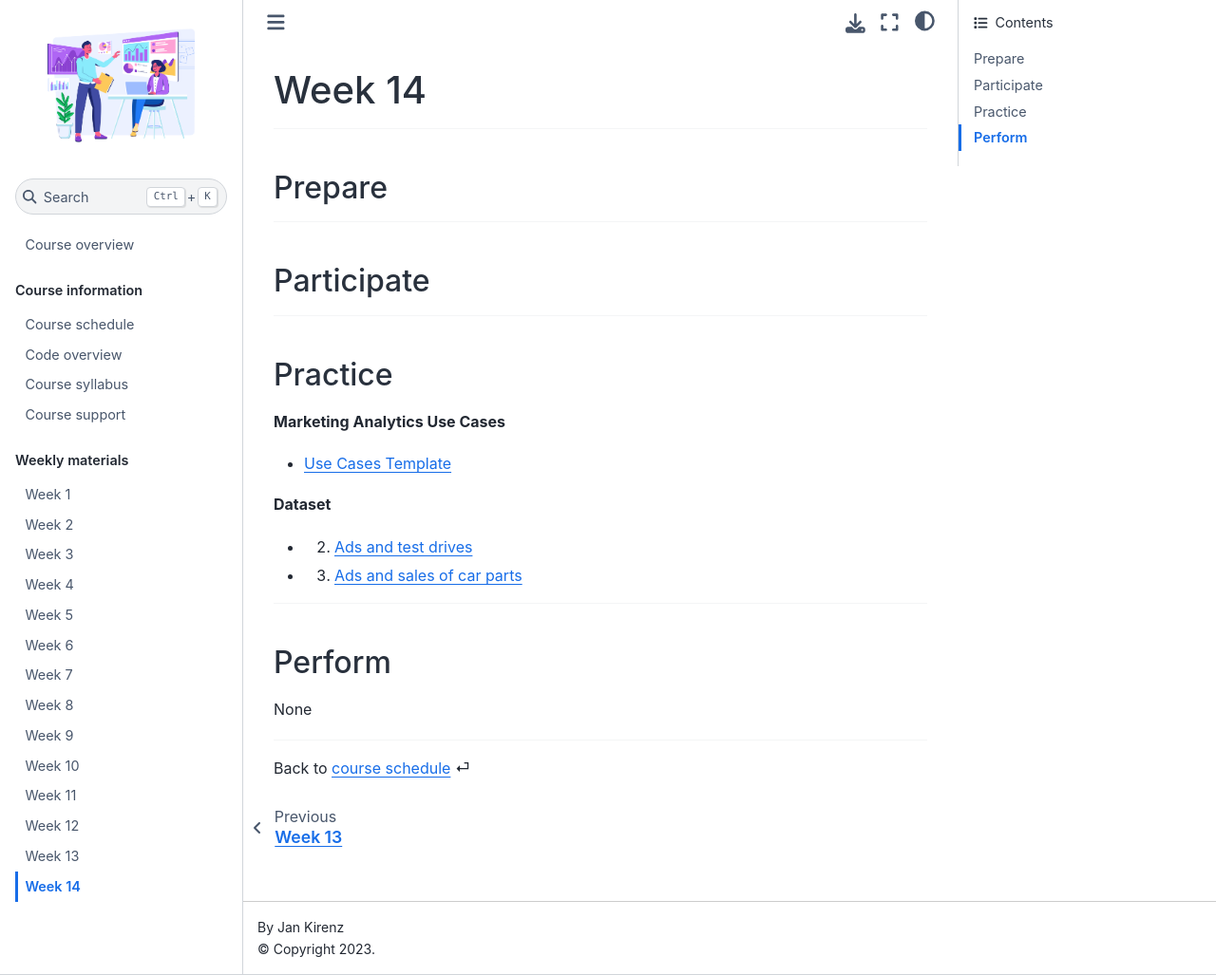
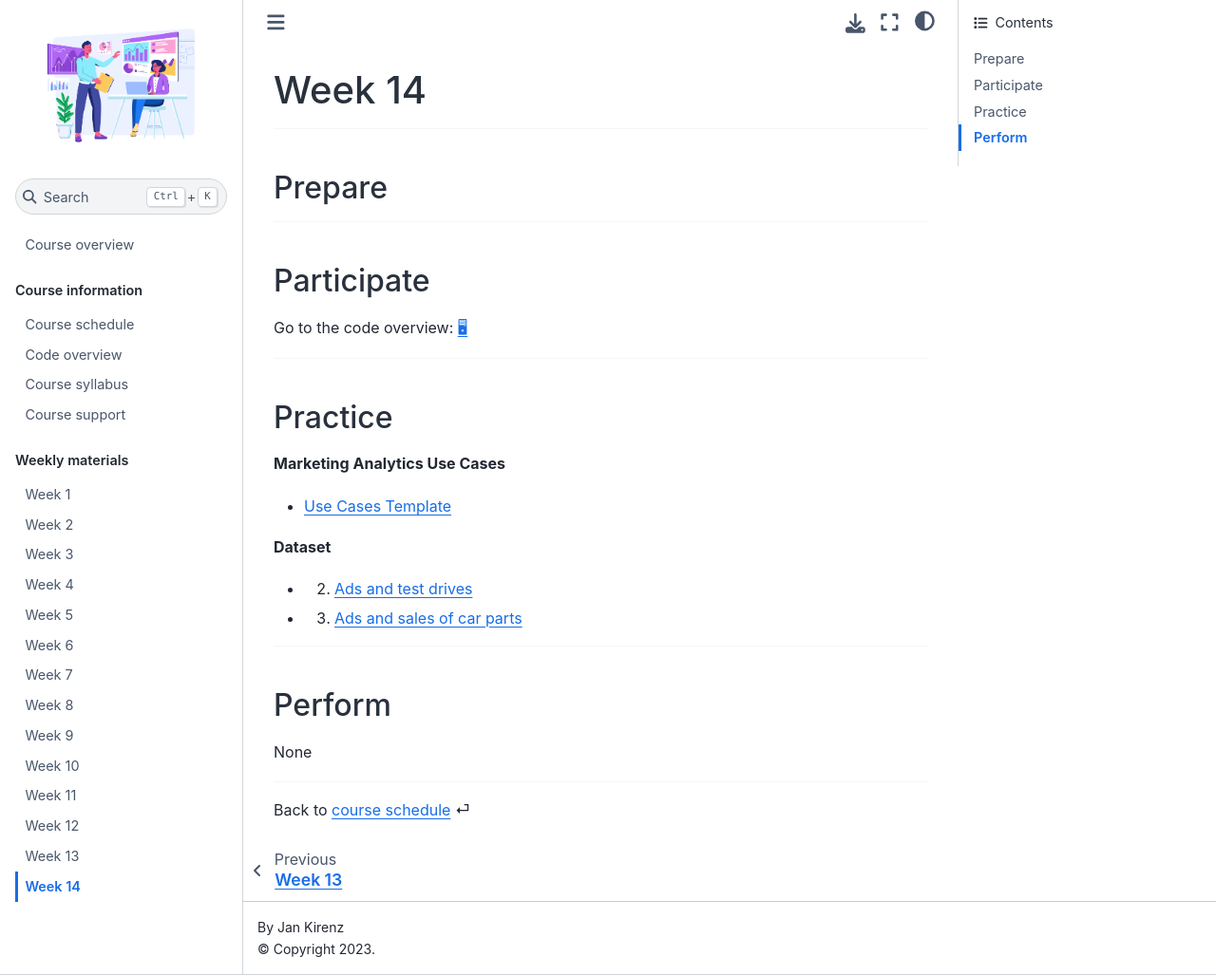
Before and after one commit to kirenz/om2, a Jupyter Book: the page built from weeks/week14.md, in a window 1280 px wide and 1027 px high. Shown: the whole window at 95% size. Built offline with Jupyter Book 1.0.4 settings and Sphinx 7.4.7 and the Sphinx Book theme 1.1.4, drawn with Linux system fonts in a browser that asks for light colours.

Commit message:
Update week14.md

```diff
--- a/weeks/week14.md
+++ b/weeks/week14.md
@@ -14,6 +14,8 @@
 
 (participate)=
 ## Participate
+
+Go to the code overview: [🖥](../docs/code-overview.md)
 
 
 ---
```
